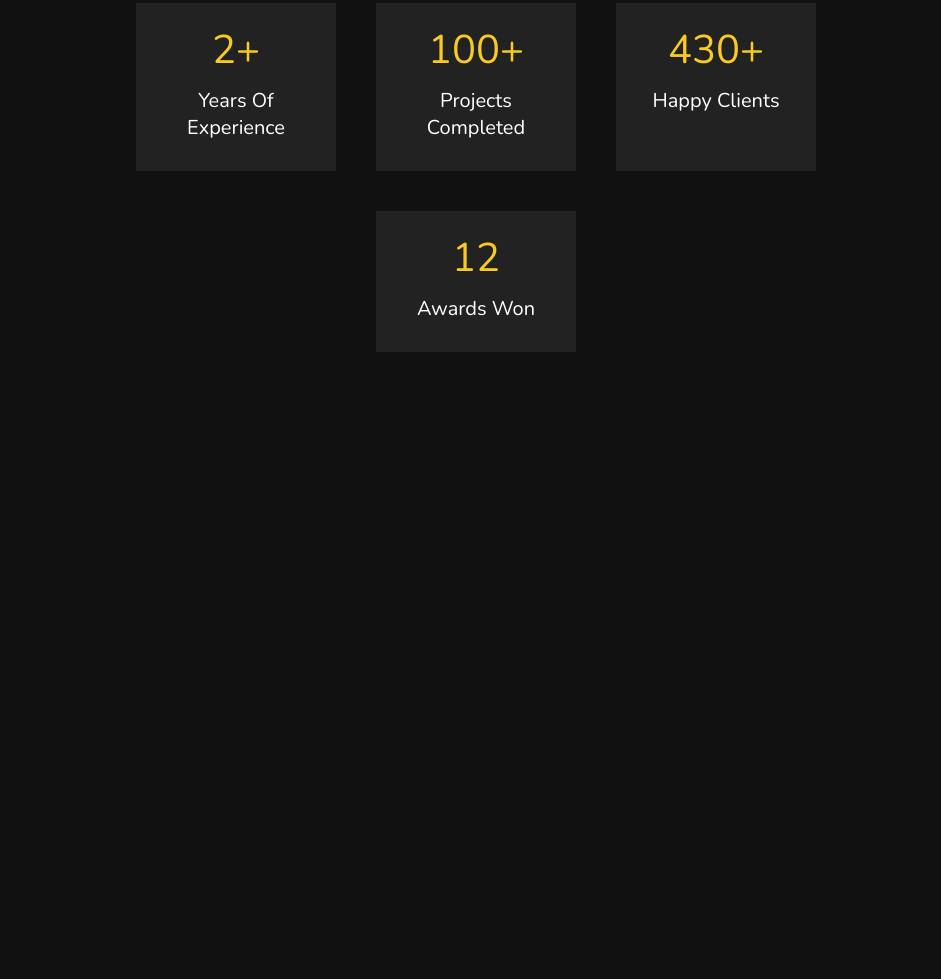
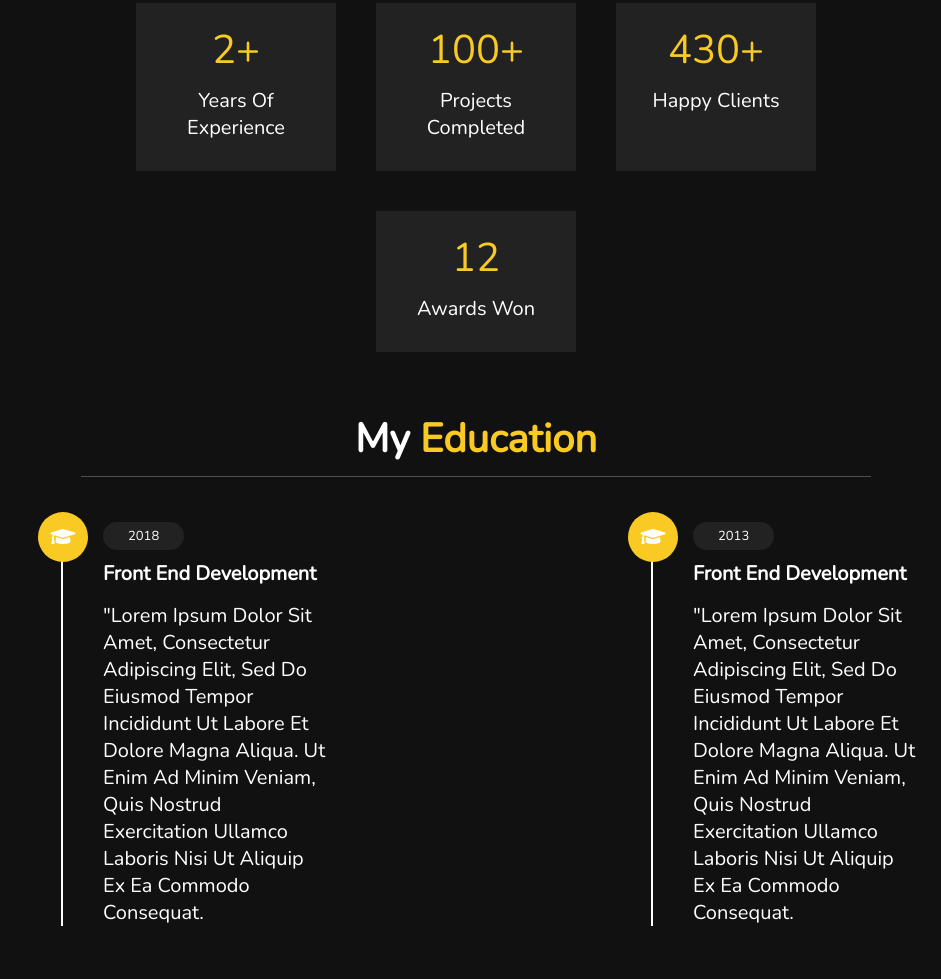
Before and after one commit to unistix/CodeCampFrontEnd, a plain HTML site: page portfolio-1/index.html in a window 1280 px wide. Shown: the part 1238-2217 px from the top of the page, without its empty margins (339-1280 px from the left). Before the commit the page ends 1630 px from the top, so only its background shows below. Drawn offline with nearby package versions, Linux system fonts and the light colour scheme.

Commit message:
finished education section

```diff
--- a/portfolio-1/css/style.css
+++ b/portfolio-1/css/style.css
@@ -250,6 +250,58 @@ header .navbar ul li a::hover{
 
 }
 
+.education .box-container{
+	display:  flex;
+	align-items: center;
+	justify-content:  space-between;
+	flex-wrap:  wrap;
+	padding:  1rem 0;
+	padding-left:  3rem;
+}
+
+.education .box-container .box{
+	width: 27em;
+	margin:  4rem 1rem;
+	padding-left:  4rem;
+	border-left:  .2rem solid #fff;
+	position:  relative;
+
+}
+
+.education .box-container .box span{
+	font-size:  1.3rem;
+	background: #222;
+	color: #fff;
+	border-radius:  5rem;
+	padding:  .5rem 2.5rem;
+
+}
+
+.education .box-container .box h3{
+	font-size: 2rem;
+	color: #fff;
+	padding-top:  1.5rem;
+}
+
+.education .box-container .box p{
+	font-size: 2rem;
+	color: #fff;
+	padding-top:  1.5rem;
+}
+
+.education .box-container .box i{
+	position: absolute;
+	top:  -1.5rem; left:  -2.5rem;
+	height: 5rem;
+	width:  5rem;
+	border-radius: 50%;
+	line-height:  5rem;
+	text-align:  center;
+	font-size: 2rem;
+	color: #fff;
+	background:  var(--yellow);
+}
+
 
 
 
@@ -308,8 +360,12 @@ header .navbar ul li a::hover{
 	}
 
 	.about .row .counter .box{
-	width: 100%;
-}
+		width: 100%;
+	}
+
+	.education .box-container .box{
+		width: 100%;
+	}
 
 
 }
--- a/portfolio-1/index.html
+++ b/portfolio-1/index.html
@@ -26,7 +26,7 @@
 			<ul>
 				<li><a href="#home">home</a><li>
 				<li><a href="#about">about</a><li>
-				<li><a href="#education">education</a><li>
+				<li><a href="#education">education</a><li> <!--Use this space for code cam and other certifications FrontEnd, GA, JS  -->
 				<li><a href="#portfolio">portfolio</a><li>
 				<li><a href="#contact">contact</a><li>
 			</ul>
@@ -61,28 +61,49 @@
 
 		<div class="counter">
 			<div class="box">
-				<span> 2+ <span>
+				<span> 2+ </span>
 				<h3> years of experience</h3>
 			</div>
 
 			<div class="box">
-				<span> 100+ <span>
+				<span> 100+ </span>
 				<h3> projects completed</h3>
 			</div>
 
 			<div class="box">
-				<span> 430+ <span>
+				<span> 430+ </span>
 				<h3> happy clients</h3>
 			</div>
 
 			<div class="box">
-				<span> 12 <span>
+				<span> 12 </span>
 				<h3> awards won</h3>
 			</div>
 
 		</div>
+	</section>
+	<!-- education section -->
+	<section class="education" id="education">
+		<h1 class="heading"> my <span> education </span> </h1>
+		<div class="box-container">
+			<div class="box">
+				<i class="fas fa-graduation-cap"></i>
+				<span>2018</span>
+				<h3> front end development </h3>
+				<p> "Lorem ipsum dolor sit amet, consectetur adipiscing elit, sed do eiusmod tempor incididunt ut labore et dolore magna aliqua. Ut enim ad minim veniam, quis nostrud exercitation ullamco laboris nisi ut aliquip ex ea commodo consequat.</p>
+			</div>
+
+			<div class="box">
+				<i class="fas fa-graduation-cap"></i>
+				<span>2013</span>
+				<h3> front end development </h3>
+				<p> "Lorem ipsum dolor sit amet, consectetur adipiscing elit, sed do eiusmod tempor incididunt ut labore et dolore magna aliqua. Ut enim ad minim veniam, quis nostrud exercitation ullamco laboris nisi ut aliquip ex ea commodo consequat.</p>
+			</div>
+		</div>
+	</section>
 
 
-<body>
+
+</body>
 
 </html>
```
